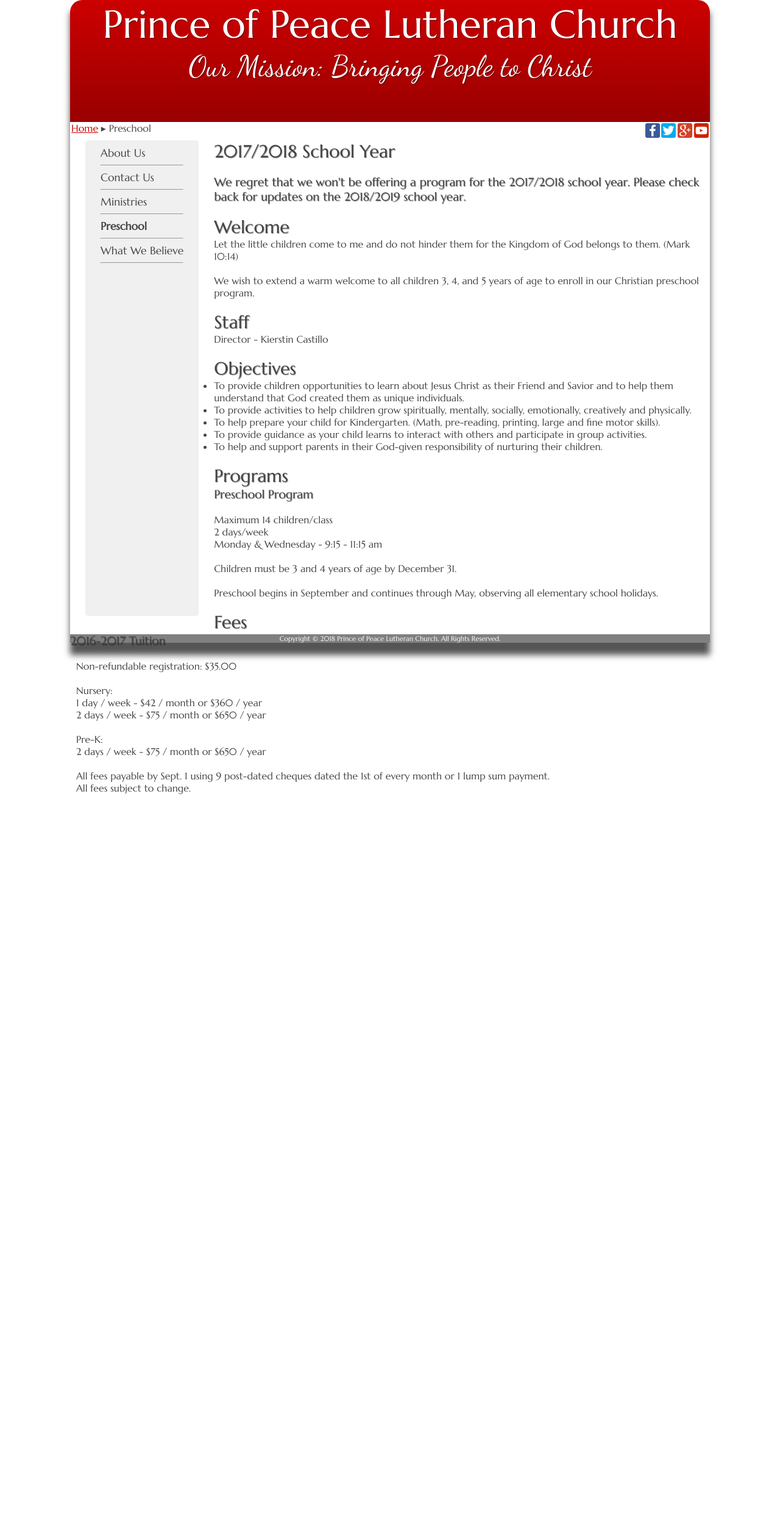
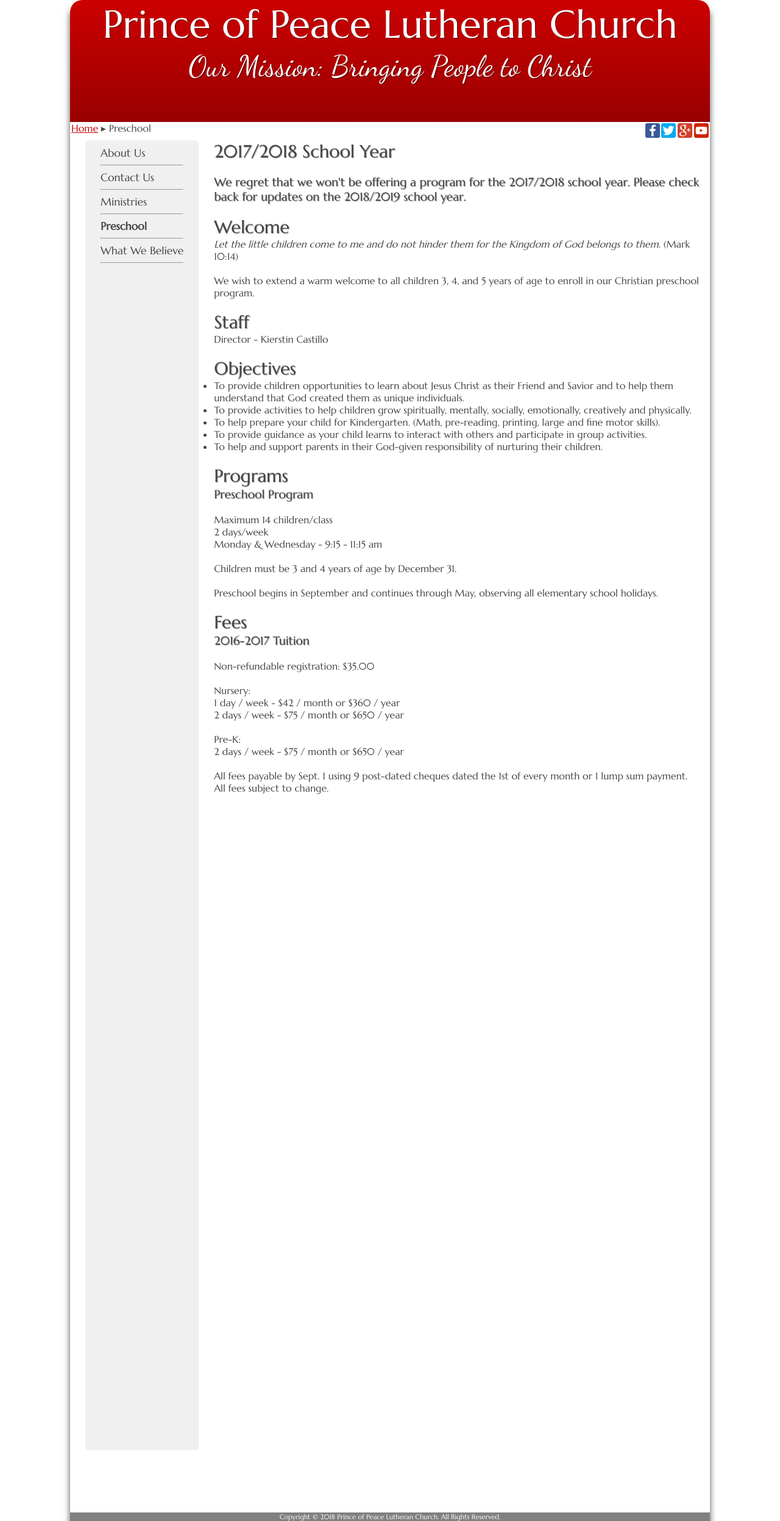
Before and after one commit to weslowsk/princeofpeace, a Jekyll site: the page built from preschool.html, in a window 1280 px wide. Shown: the whole page at 61% size. Built offline with Jekyll 4.4.1, drawn with Linux system fonts in a browser that asks for light colours; before the commit the page ends 1302 px from its top, so only the background shows below that.

Commit message:
adjusting styles for template

```diff
--- a/_sass/_layout.scss
+++ b/_sass/_layout.scss
@@ -79,6 +79,9 @@ tr.hover:hover {
     background: #fefde2;
 }
 
+i {
+    font-style: italic;
+}
 
 li {
     width: 99%;
@@ -103,7 +106,7 @@ ul.full-page {
 
 #content {
     // min-height: 500px;
-    height: 90vh;
+    height: 250vh;
 }
 
 header {
```
